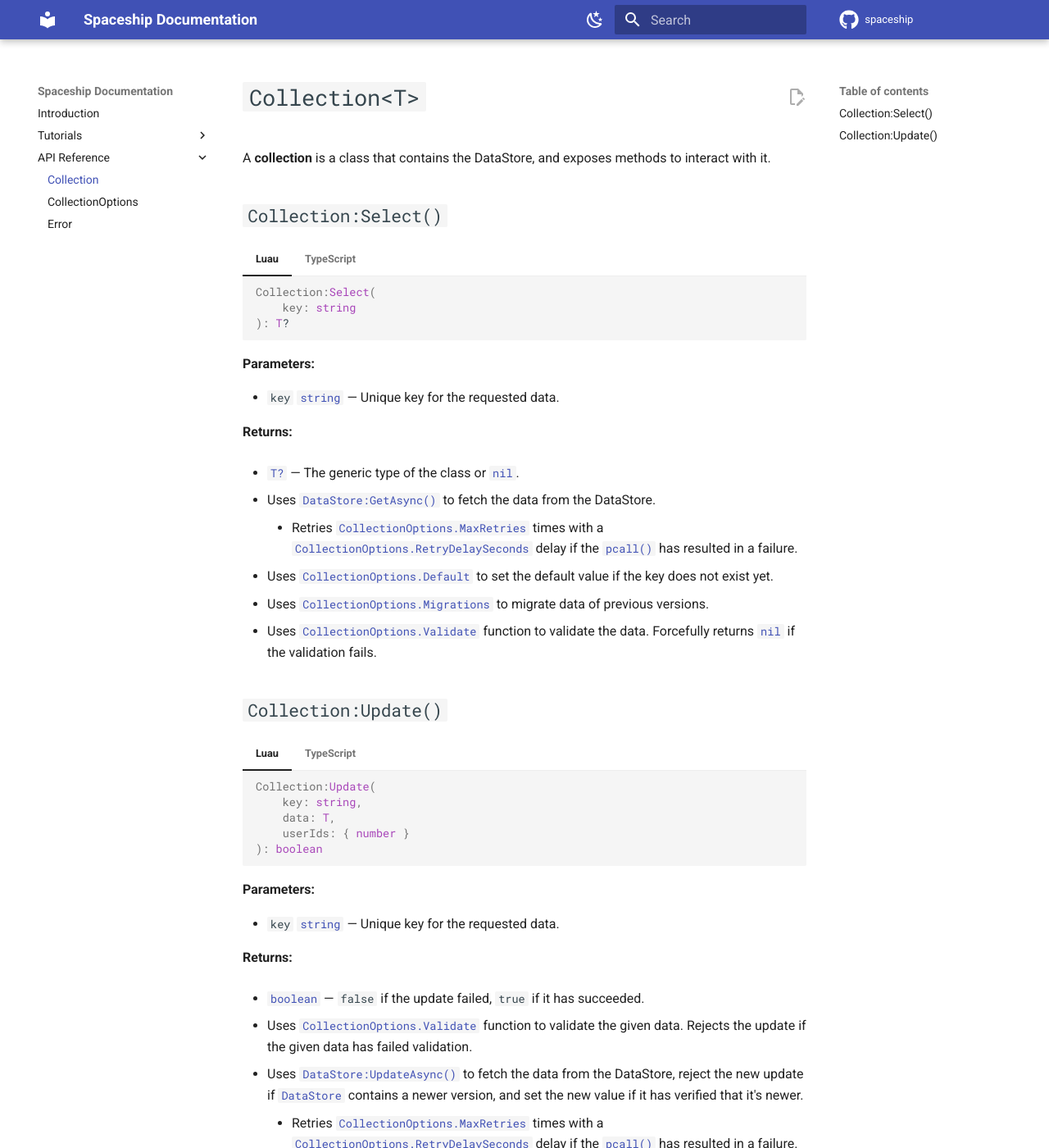
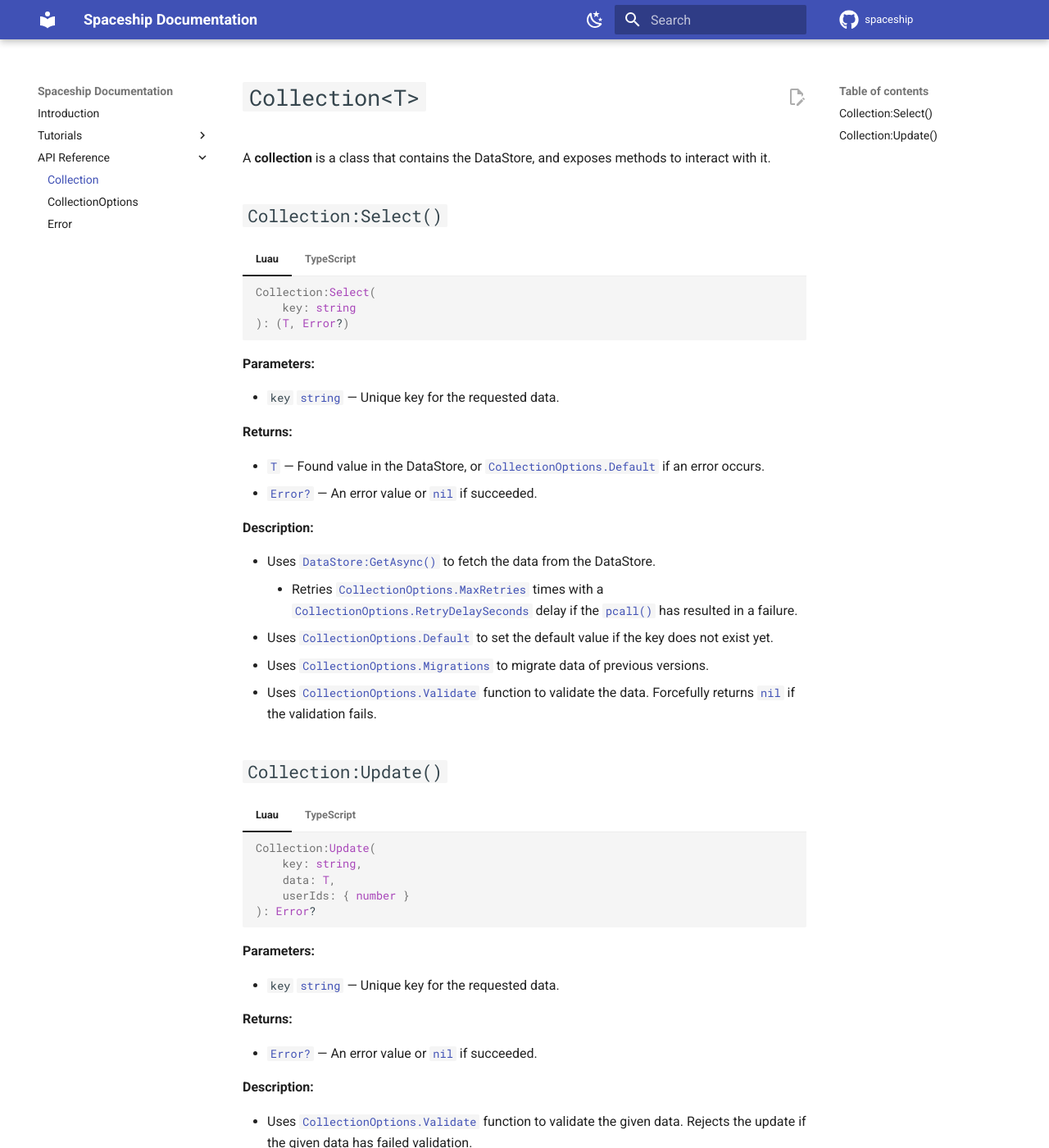
Before and after one commit to wireofparadise/spaceship, an MkDocs documentation site: the page built from docs/api-reference/collection.md, in a window 1280 px wide and 1400 px high. Shown: the whole window at 82% size. Built offline with MkDocs 1.6.1 and Material for MkDocs 9.7.7, drawn with Linux system fonts in a browser that asks for light colours; comment, search, counter and statistics services are not loaded; the version menu is left out.

Commit message:
docs: update collection api reference

````diff
--- a/docs/api-reference/collection.md
+++ b/docs/api-reference/collection.md
@@ -8,14 +8,14 @@ A **collection** is a class that contains the DataStore, and exposes methods to
     ```luau
     Collection:Select(
         key: string
-    ): T?
+    ): (T, Error?)
     ```
 
 === "TypeScript"
     ```ts
     public function Select(
         key: string
-    ): T | undefined;
+    ): [T, Error | undefined];
     ```
 
 **Parameters:**
@@ -24,7 +24,10 @@ A **collection** is a class that contains the DataStore, and exposes methods to
 
 **Returns:**
 
-- [`T?`](https://luau.org/types/generics/) — The generic type of the class or [`nil`](https://www.lua.org/pil/2.1.html).
+- [`T`](https://luau.org/types/generics/) — Found value in the DataStore, or [`CollectionOptions.Default`](./collection-options.md#default) if an error occurs.
+- [`Error?`](./error.md#error) — An error value or [`nil`](https://www.lua.org/pil/2.1.html) if succeeded.
+
+**Description:**
 
 - Uses [`DataStore:GetAsync()`](https://create.roblox.com/docs/reference/engine/classes/GlobalDataStore#GetAsync) to fetch the data from the DataStore.
     - Retries [`CollectionOptions.MaxRetries`](collection-options.md#maxretries) times with a [`CollectionOptions.RetryDelaySeconds`](collection-options.md#retrydelayseconds) delay if the [`pcall()`](https://www.lua.org/pil/8.4.html) has resulted in a failure.
@@ -40,7 +43,7 @@ A **collection** is a class that contains the DataStore, and exposes methods to
         key: string,
         data: T,
         userIds: { number }
-    ): boolean
+    ): Error?
     ```
 
 === "TypeScript"
@@ -49,7 +52,7 @@ A **collection** is a class that contains the DataStore, and exposes methods to
         key: string,
         data: T,
         userIds: number[]
-    ): boolean;
+    ): Error | undefined;
     ```
 
 **Parameters:**
@@ -58,7 +61,9 @@ A **collection** is a class that contains the DataStore, and exposes methods to
 
 **Returns:**
 
-- [`boolean`](https://www.lua.org/pil/2.2.html) — `false` if the update failed, `true` if it has succeeded.
+- [`Error?`](./error.md#error) — An error value or [`nil`](https://www.lua.org/pil/2.1.html) if succeeded.
+
+**Description:**
 
 - Uses [`CollectionOptions.Validate`](collection-options.md#validate) function to validate the given data. Rejects the update if the given data has failed validation.
 - Uses [`DataStore:UpdateAsync()`](https://create.roblox.com/docs/reference/engine/classes/GlobalDataStore#GetAsync) to fetch the data from the DataStore, reject the new update if [`DataStore`](https://create.roblox.com/docs/reference/engine/classes/GlobalDataStore) contains a newer version, and set the new value if it has verified that it's newer.
````
